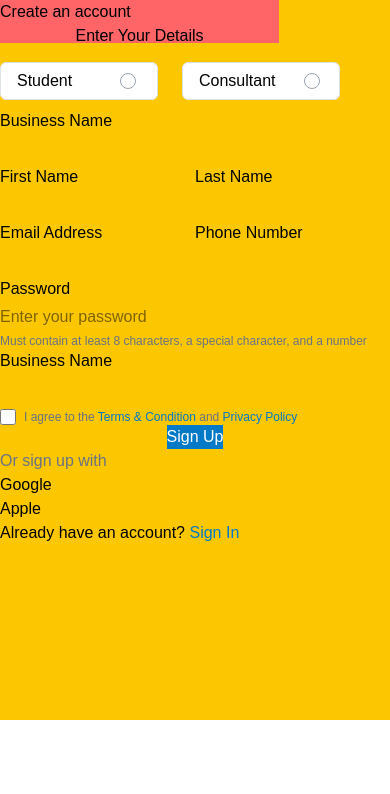
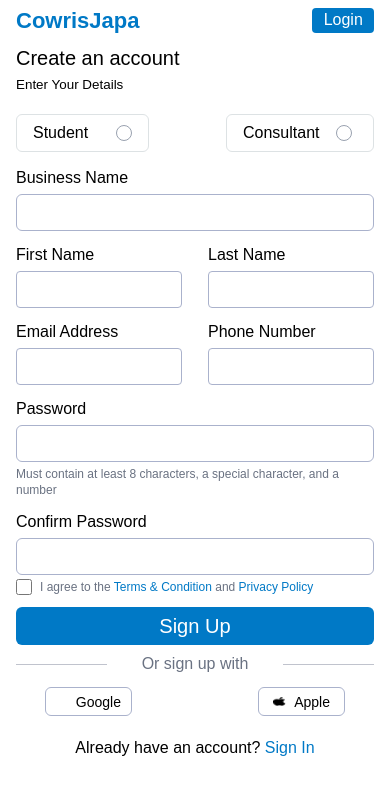
Before and after one commit to wizleriq/CowrisTech, a Next.js app: page /sign in a window 390 px wide. Shown: the top 794 px of the page. Built offline with nearby package versions, Linux system fonts and the light colour scheme; a web font is replaced by a local one.

Commit message:
Authentication Screen

```diff
--- a/app/login/page.tsx
+++ b/app/login/page.tsx
@@ -4,43 +4,41 @@
 import Study from '@/app/src/img/Study.png'
 import Image from 'next/image'
 import Link from 'next/link'
+import Nav from '../nav/page'
 
 const Page = () => {
   return (
+     <>
+      <div className="lg:hidden">
+  <Nav />
+  </div>
     <section className="w-full max-w-full mx-auto
-      lg:h-[900px] lg:bg-green-500 lg:flex lg:flex-col lg:justify-center lg:items-center">
+      lg:h-[900px] lg:bg-green-500 lg:flex lg:flex-col lg:justify-center lg:items-center
+     h-[800px] bg-white lg:px-0 px-4 items-center sm:px-2">
       {/* Left box */}
-      <div className='lg:w-full max-w-full lg:flex bg-red-300 lg:h-[900px]'>
+      <div className='lg:w-full max-w-full lg:flex bg-red-300 lg:h-[900px]  h-[300px]'>
         <div className="lg:w-full max-w-full lg:h-[900px] lg:bg-[#F6FDFF] lg:px-0 lg:flex lg:items-center lg:justify-center ">
              {/* <div className='lg:w-[194px] lg:h-[51px] lg:bg-amber-600 lg:mx-auto lg:mb-4 lg:flex lg:items-center lg:justify-center'>
         <h2 className='lg:text-[40px] lg:font-medium  lg:text-[#a2abb1] lg:flex lg:items-center lg:justify-center'>AbroadEx</h2></div> */}
          <div className="lg:w-[471px] max-w-full lg:h-[500px] lg:bg-[#ffffff] lg:p-16 flex-col lg:flex lg:items-center">
-            {/* width: 471;
-height: 556.93115234375;
-top: 106px;
-left: 100px;
-angle: 0 deg;
-opacity: 1; */}
-
           {/* Create Account Starts */}
-          <div className='lg:w-[276px] lg:h-14 bg-transparent flex-col justify-center items-center  lg:flex lg:-mt-13'>
-              <h2 className='lg:text-[28.66px] lg:font-medium lg:leading-[100%] lg:text-center'>Sign In</h2>
-            <h2 className='lg:text-[14px] lg:font-medium lg:leading-[100%] text-center mt-2'>Welcome back! Please enter your details</h2>
+          <div className='lg:w-[276px] lg:h-14 flex-col justify-center items-center lg:flex lg:-mt-13
+          w-full h-12 flex bg-green-300'>
+              <h2 className='lg:text-[28.66px] lg:font-medium lg:leading-[100%] lg:text-center lg:mt-0 lg:mb-0 -mb-1 mt-2  font-medium text-[20px] leading-[100%]'>Sign In</h2>
+            <h2 className='lg:text-[14px] lg:font-medium lg:leading-[100%] text-center mt-2 text-[#565656]'>Welcome back! Please enter your details</h2>
           </div>
-
           {/* Student and Consultant Ends */}
 
            {/* Form Starts */}
            <form className="lg:mt-5 lg:space-y-4 text-label">
-
   {/* Business Name */}
   <div className="flex flex-col lg:w-[384.26px]">
-    <label className="mb-1">Email</label>
+    <label className="lg:mb-2 mb-1 lg:mt-0 mt-3">Email</label>
     <input
       type="text"
       name="business_name"
-      className="lg:w-[384.26px] lg:h-[40px] lg:px-3 lg:text-sm lg:rounded-md lg:border lg:border-[#AAB2CC] lg:outline-none"
-      placeholder="Enter your email"
+      className="lg:w-[384.26px] lg:h-[40px] lg:px-3 lg:text-sm lg:rounded-md lg:border
+      lg:border-[#AAB2CC] lg:outline-none w-full h-[37px] rounded-md text-sm border border-[#AAB2CC]"
       required
     />
   </div>
@@ -49,43 +47,46 @@
 
   {/* Business Name 4 */}
   <div className="flex flex-col">
-  <label className="mb-1">Password</label>
+  <label className="lg:mb-2 mb-1 lg:mt-0 mt-3">Password</label>
   <input
     type="password"
     name="password"
-    className="lg:w-[384.26px] lg:h-10 lg:px-3 lg:text-sm lg:rounded-md lg:border lg:border-[#AAB2CC] lg:outline-none"
-    placeholder="Enter your password"
-    required
-  />
+    className="lg:w-[384.26px] lg:h-[40px] lg:px-3 lg:text-sm lg:rounded-md lg:border
+      lg:border-[#AAB2CC] lg:outline-none w-full h-[37px] rounded-md text-sm border border-[#AAB2CC]"
+      required
+    />
   <div className="text-xs text-gray-500 mt-1 lg:text-[11.74px] lg:font-medium">
 
     <label className="flex  justify-between items-center gap-2">
       <div className='flex justify-between lg:w-[100px]'>
          <input type="checkbox" className="form-checkbox h-4 w-4">
 </input>
-  <span>Remember me</span>
+
+  <span className='lg:ml-0 ml-1'>Remember me</span>
       </div>
       <Link href='/password'>
    <span className='text-[#0079C6]'>Forgot password?</span>
    </Link>
 </label>
   </div>
-
-
 </div>
 
   {/* Submit button */}
   <div className="flex justify-center lg:mt-6  lg:w-[384px] lg:h-[40px]">
-    <button
+    {/* <button
       type="submit"
       className="bg-[#0079C6] text-white lg:w-[384px] lg:h-[40px] lg:rounded-md lg:text-[20.12px] font-medium"
+    > */}
+     <button
+      type="submit"
+      className="bg-[#0079C6] text-white lg:w-full lg:mb-5 mb-1 mt-3 lg:h-[40px] w-full h-[38px] lg:rounded-md lg:text-[20.12px] font-medium
+      rounded-md text-[20.12px]"
     >
       Sign In
     </button>
   </div>
 
-
-  <div className='lg:w-[384px]  lg:bg-transparent lg:h-3.5 lg:flex lg:flex-row lg:justify-between lg:text-center lg:items-center'>
+  <div className='hidden lg:w-[384px]  lg:bg-transparent lg:h-3.5 lg:flex lg:flex-row lg:justify-between lg:text-center lg:items-center'>
     <div className='lg:w-[170px]  lg:h-px lg:bg-[#C0C3CD]'>
 
     </div>
@@ -100,10 +101,29 @@
 
 
   </div>
-  <div className="lg:w-[384px] lg:h-10 lg:px-0 lg:text-sm lg:flex lg:justify-between lg:items-center lg:bg-transparent">
+ {/* Small Screen */}
+   <div className='lg:hidden w-full bg-transparent h-3.5 flex flex-row justify-between text-center items-center'>
+    <div className='w-[240px] h-px bg-[#C0C3CD]'>
+
+    </div>
+
+    <div className='w-[120.4px] h-[13.3px] bg-transparent flex text-center items-center justify-center'>
+      <h2 className="text-gray-500 text-[12.6px] font-medium text-center items-center justify-center">Or</h2>
+    </div>
+
+     <div className='w-[240px] h-px bg-[#C0C3CD]'>
+
+    </div>
+
+
+  </div>
+  {/* Small Screen Ends */}
+
+  <div className="lg:w-[384px] lg:h-10 lg:px-0 text-sm flex justify-between items-center bg-transparent
+  w-[300px] h-[37px] mt-3 mx-auto">
      <div className="lg:w-[170.1px] lg:h-[31px] lg:px-4 lg:text-sm lg:rounded-md lg:bg-transaparent lg:border
      lg:flex lg:justify-between lg:items-center lg:border-[#AAB2CC] lg:outline-none">
-         <div className="relative lg:w-[13px] lg:flex lg:justify-between lg:items-center lg:bg-transparent lg:h-[9.4px]">
+    <div className="relative lg:w-[13px] lg:flex lg:justify-between lg:items-center lg:bg-transparent lg:h-[9.4px]">
          <Image
       src={Goggle}
       alt="Profile Image"
@@ -115,12 +135,12 @@
     </div>
    <div className="lg:w-[170.1px] lg:h-[31px] lg:px-4 lg:text-sm lg:rounded-md lg:bg-transaparent lg:border
      lg:flex lg:justify-between lg:items-center lg:border-[#AAB2CC] lg:outline-none">
-         <div className="relative lg:w-[13px] lg:flex lg:justify-between lg:items-center lg:bg-transparent lg:h-[9.4px]">
+          <div className="relative w-[13px] h-[9.4px] flex justify-between items-center bg-transparent ">
          <Image
       src={Apple}
       alt="Profile Image"
       fill
-      className="object-fill lg:w-[13px] lg:h-[9.4px] lg:justify-between lg:items-center"   /* or object-contain */
+     className="object-fill w-[13px] h-[9.4px] justify-between items-center"
     />
     </div>
      <h2>Sign in with Apple</h2>
@@ -132,22 +152,14 @@
     <h2 className=''>Already have an account? <span className='text-[#0079C6]'>Sign Up</span></h2>
   </div>
   </Link>
-
-
-
-
-
 </form>
-
-
         </div>
         <div>
-
         </div>
       </div>
 
       {/* Right box */}
-      <div className="lg:w-full max-w-full lg:h-[900px] lg:bg-[#ffffff] lg:flex lg:justify-center lg:items-center">
+      <div className="hidden lg:w-full max-w-full lg:h-[900px] lg:bg-[#ffffff] lg:flex lg:justify-center lg:items-center">
          <div className="lg:w-[442px] lg:h-[539px] max-w-full lg:bg-[#ffffff] lg:rounded-md">
        <Image
       src={Study}
@@ -160,6 +172,7 @@
 
 
     </section>
+    </>
   )
 }
 
--- /dev/null
+++ b/app/nav/page.tsx
@@ -0,0 +1,26 @@
+import { Section } from 'lucide-react'
+import React from 'react'
+
+const page = () => {
+  return (
+    <section className='lg:hidde w-full h-[40px] flex justify-between items-center p-4'>
+        <div
+        className="
+          w-full lg:h-[29px] lg:bg-transparent flex justify-between items-center lg:text-[#0079C6]
+          text-[#0079C6]
+        "
+      >
+        <h2 className="font-inria font-semibold eading-[100%] text-[22px]">
+          CowrisJapa
+        </h2>
+      </div>
+
+      <div className='w-[71px] h-[25px] p-2 bg-[#0079C6] rounded-sm flex justify-center items-center text-center'>
+       <h1 className='justify-center items-center text-center text-white'>Login</h1>
+      </div>
+
+    </section>
+  )
+}
+
+export default page
--- a/app/sign/page.tsx
+++ b/app/sign/page.tsx
@@ -4,68 +4,67 @@
 import Study from '@/app/src/img/Study.png'
 import Image from 'next/image'
 import Link from 'next/link'
+import Nav from '../nav/page'
 
 const Page = () => {
   return (
-    <section className="lg:w-full max-w-full mx-auto
-      lg:h-[1000px] lg:bg-green-500 lg:flex lg:flex-col lg:justify-center lg:items-center
-      w-full h-[720px] bg-yellow-400">
+     <>
+      <div className="lg:hidden">
+  <Nav />
+</div>
+    {/* // <section className="w-full bg-yellow-400 px-4 sm:px-2 lg:px-0"> */}
+    <section className="lg:w-full max-w-full mx-auto lg:border-0 border-b-[#F6FDFF]
+      lg:h-[1000px] lg:bg-green-500 lg:flex lg:mt-0 mt-2 lg:flex-col lg:justify-center lg:items-center
+      w-full h-[800px] bg-white lg:px-0 px-4 items-center sm:px-2">
       {/* Left box */}
-      <div className='lg:w-full max-w-full lg:flex lg:bg-red-300 lg:h-[1000px]'>
-        <div className="lg:w-full max-w-full lg:h-[1000px] lg:bg-[#F6FDFF] lg:px-12 lg:flex lg:items-center lg:justify-center ">
+      <div className='lg:w-full max-w-full lg:flex lg:bg-red-300 lg:h-[1000px] h-[300px] '>
+        <div className="lg:w-full max-w-full lg:h-[1000px] h-[300px] lg:bg-[#F6FDFF] lg:px-12 lg:flex lg:items-center lg:justify-center ">
              {/* <div className='lg:w-[194px] lg:h-[51px] lg:bg-amber-600 lg:mx-auto lg:mb-4 lg:flex lg:items-center lg:justify-center'>
         <h2 className='lg:text-[40px] lg:font-medium  lg:text-[#a2abb1] lg:flex lg:items-center lg:justify-center'>AbroadEx</h2></div> */}
-         <div className="lg:w-full max-w-full lg:h-[890px] lg:bg-[#ffffff] lg:p-16 flex-col lg:flex lg:items-center">
+         <div className="lg:w-full max-w-full lg:h-[890px] h-[200px]  lg:bg-[#ffffff] lg:p-16 flex-col lg:flex lg:items-center">
           {/* Create Account Starts */}
-          <div className='lg:w-[276px] lg:h-14 lg:bg-transparent flex flex-col justify-between item-center lg:flex lg:-mt-13
-          w-[279px] h-[43px] bg-red-400'>
-            {/* width: 279;
-height: 23;
-top: 140px;
-left: 21px;
-angle: 0 deg;
-opacity: 1; */}
-
+          <div className='lg:w-[276px] lg:h-14 lg:bg-transparent flex flex-col lg:justify-between item-center lg:flex lg:-mt-13
+          w-[279px] h-[43px] justify-left justify-between'>
             <div className='lg:w-[276px] lg-[36px] bg-transparent flex lg:justify-center '>
-              <h2 className='lg:text-[28.66px] lg:font-medium lg:leading-[100%]'>Create an account </h2>
+              <h2 className='lg:text-[28.66px] lg:font-medium lg:leading-[100%] text-[20px] font-medium leading-[100%]'>Create an account </h2>
            </div>
-           <div className='lg:w-[147px] lg:h-[19.69px] bg-transparent lg:mt-2 flex lg:justify-center item-center mx-auto '>
-            <h2 className='lg:text-[16.77px] lg:font-medium lg:leading-[100%]'>Enter Your Details</h2>
+           <div className='lg:w-[147px] lg:h-[19.69px] bg-transparent lg:mt-2 flex lg:justify-center item-center lg:mx-auto '>
+            <h2 className='lg:text-[16.77px] lg:font-medium lg:leading-[100%] sm:text-[#565656]
+            text-[13.41px] font-medium leading-[100%]'>Enter Your Details</h2>
            </div>
           </div>
           {/* Student and Consultant Starts */}
-          <div className="w-[340px] h-14 bg-transparent flex justify-between items-center mt-2.5">
+          <div className="lg:w-[340px] lg:h-14 mx-auto w-full h-[43px] flex justify-between items-center mt-5 lg:mt-2.5">
 
   {/* Student */}
-  <label className="relative w-[158px] h-[38px]">
+
+
+  <label className="relative lg:w-[158px] lg:h-[38px]  h-[38px] bg-transparent">
     <input type="radio" name="role" className="hidden peer" />
 
     <div className="w-full h-full bg-white border border-[#DDE2E4] rounded-md flex items-center px-4 cursor-pointer peer-checked:border-[#0079C6]">
       Student
 
       {/* Circle */}
-      <span className="w-4 h-4 rounded-full border border-gray-400 flex items-center justify-center ml-12 peer-checked:border-[#0079C6]">
+      <span className="w-4 h-4 rounded-full border border-gray-400 flex items-center justify-center lg:ml-12 ml-7 peer-checked:border-[#0079C6]">
         <span className="w-2 h-2 rounded-full bg-green-600 hidden peer-checked:block"></span>
       </span>
     </div>
   </label>
 
   {/* Consultant */}
-  <label className="relative w-[158px] h-[38px]">
+  <label className="relative lg:w-[158px] lg:h-[38px] w-[148px] h-[38px] bg-transparent">
     <input type="radio" name="role" className="hidden peer" />
 
     <div className="w-full h-full bg-white border border-[#DDE2E4] rounded-md flex items-center px-4 cursor-pointer peer-checked:border-[#0079C6]">
       Consultant
-
         {/* Circle */}
-      <span className="w-4 h-4 rounded-full border border-gray-400 flex items-center justify-center ml-7 peer-checked:border-[#0079C6]">
+      <span className="w-4 h-4 rounded-full border border-gray-400 flex items-center justify-center lg:ml-7 ml-4 peer-checked:border-[#0079C6]">
         <span className="w-2 h-2 rounded-full bg-green-600 hidden peer-checked:block"></span>
       </span>
     </div>
   </label>
-
 </div>
-
           {/* Student and Consultant Ends */}
 
            {/* Form Starts */}
@@ -73,32 +72,34 @@
 
   {/* Business Name */}
   <div className="flex flex-col">
-    <label className="mb-2">Business Name</label>
+    <label className="lg:mb-2 mb-1 lg:mt-0 mt-3">Business Name</label>
     <input
       type="text"
       name="business_name"
-      className="lg:w-[531.93px] lg:h-[40px] lg:px-3 lg:text-sm lg:rounded-md lg:border lg:border-[#AAB2CC] lg:outline-none"
+      className="lg:w-[531.93px] lg:h-[40px] lg:px-3 lg:text-sm lg:rounded-md lg:border
+      lg:border-[#AAB2CC] lg:outline-none w-full h-[37px] rounded-md text-sm border border-[#AAB2CC]"
       required
     />
   </div>
-
   {/* First Name & Last Name */}
-  <div className="flex flex-row lg:justify-between lg:space-x-4">
-    <div className="flex flex-col w-[255px]">
-      <label className="mb-2">First Name</label>
+  <div className="flex flex-row justify-between lg:space-x-4 lg:mt-0 mt-3 bg-transparent ">
+    <div className="flex flex-col lg:w-[255px] w-[166px]">
+      <label className="lg:mb-2 mb-1">First Name</label>
       <input
         type="text"
         name="first_name"
-        className="w-full lg:h-[38px] lg:px-3 lg:text-sm lg:rounded-md lg:border lg:border-[#AAB2CC] lg:outline-none"
+        className="w-full lg:h-[38px] lg:px-3 lg:text-sm lg:rounded-md
+        lg:border lg:border-[#AAB2CC] lg:outline-none h-[37px] px-3 text-sm border border-[#AAB2CC] rounded-sm"
         required
       />
     </div>
-    <div className="flex flex-col w-[255px]">
-      <label className="mb-2">Last Name</label>
+    <div className="flex flex-col lg:w-[255px] w-[166px]">
+      <label className="lg:mb-2 mb-1">Last Name</label>
       <input
         type="text"
         name="last_name"
-        className="w-full lg:h-[38px] lg:px-3 lg:text-sm lg:rounded-md lg:border lg:border-[#AAB2CC] lg:outline-none"
+       className="w-full lg:h-[38px] lg:px-3 lg:text-sm lg:rounded-md
+        lg:border lg:border-[#AAB2CC] lg:outline-none h-[37px] px-3 text-sm border border-[#AAB2CC] rounded-sm"
         required
       />
     </div>
@@ -106,22 +107,24 @@
 
 
   {/* Email & Phone */}
-  <div className="flex flex-row lg:justify-between lg:space-x-4">
-    <div className="flex flex-col w-[255px]">
-      <label className="mb-2">Email Address</label>
+  <div className="flex flex-row justify-between lg:space-x-4 lg:mt-0 mt-3 bg-transparent">
+    <div className="flex flex-col lg:w-[255px] w-[166px]">
+      <label className="lg:mb-2 mb-1">Email Address</label>
       <input
         type="email"
         name="email"
-        className="w-full lg:h-[38px] lg:px-3 lg:text-sm lg:rounded-md lg:border lg:border-[#AAB2CC] lg:outline-none"
+       className="w-full lg:h-[38px] lg:px-3 lg:text-sm lg:rounded-md
+        lg:border lg:border-[#AAB2CC] lg:outline-none h-[37px] px-3 text-sm border border-[#AAB2CC] rounded-sm"
         required
       />
     </div>
-    <div className="flex flex-col w-[255px]">
-      <label className="mb-2">Phone Number</label>
+     <div className="flex flex-col lg:w-[255px] w-[166px]">
+      <label className="lg:mb-2 mb-1">Phone Number</label>
       <input
         type="text"
         name="phone"
-        className="w-full lg:h-[38px] lg:px-3 lg:text-sm lg:rounded-md lg:border lg:border-[#AAB2CC] lg:outline-none"
+       className="w-full lg:h-[38px] lg:px-3 lg:text-sm lg:rounded-md
+        lg:border lg:border-[#AAB2CC] lg:outline-none h-[37px] px-3 text-sm border border-[#AAB2CC] rounded-sm"
         required
       />
     </div>
@@ -130,27 +133,27 @@
   {/* Business Name 3 */}
 {/* Second-to-last Business Name → Password */}
 <div className="flex flex-col">
-  <label className="mb-1">Password</label>
+  <label className="lg:mb-2 mb-1 lg:mt-0 mt-3">Password</label>
   <input
     type="password"
     name="password"
-    className="lg:w-[531.93px] lg:h-[40px] lg:px-3 lg:text-sm lg:rounded-md lg:border lg:border-[#AAB2CC] lg:outline-none"
-    placeholder="Enter your password"
-    required
-  />
+   className="lg:w-[531.93px] lg:h-[40px] lg:px-3 lg:text-sm lg:rounded-md lg:border
+      lg:border-[#AAB2CC] lg:outline-none w-full h-[37px] rounded-md text-sm border border-[#AAB2CC]"
+      required
+    />
   <p className="text-xs text-gray-500 mt-1 lg:text-[11.74px] lg:font-medium">
     Must contain at least 8 characters, a special character, and a number
   </p>
 </div>
 
-
   {/* Business Name 4 */}
   <div className="flex flex-col">
-    <label className="mb-2">Business Name</label>
+    <label className="lg:mb-2 mb-1 lg:mt-0 mt-3">Confirm Password</label>
     <input
       type="text"
       name="business_name_4"
-      className="lg:w-[531.93px] lg:h-[40px] lg:px-3 lg:text-sm lg:rounded-md lg:border lg:border-[#AAB2CC] lg:outline-none"
+       className="lg:w-[531.93px] lg:h-[40px] lg:px-3 lg:text-sm lg:rounded-md lg:border
+      lg:border-[#AAB2CC] lg:outline-none w-full h-[37px] rounded-md text-sm border border-[#AAB2CC]"
       required
     />
      <p className="text-xs text-gray-500 mt-1 lg:text-[11.74px] lg:font-medium">
@@ -164,55 +167,60 @@
   </div>
 
   {/* Submit button */}
-  <div className="flex justify-center lg:mt-6">
+  {/* <div className="flex justify-center lg:mt-6 lg:w-full lg:h-[40px] w-full h-[38px] bg-red-transparent lg:mb-5 mb-1 mt-3"> */}
     <Link href='/verifyemail'>
     <button
       type="submit"
-      className="bg-[#0079C6] text-white lg:w-[389px] lg:h-[40px] lg:rounded-md lg:text-[20.12px] font-medium"
+      className="bg-[#0079C6] text-white lg:w-full lg:mb-5 mb-1 mt-3 lg:h-[40px] w-full h-[38px] lg:rounded-md lg:text-[20.12px] font-medium
+      rounded-md text-[20.12px]"
     >
       Sign Up
     </button>
     </Link>
-  </div>
+  {/* </div> */}
 
-
-  <div className='lg:w-[531.93px]  lg:bg-transparent lg:h-3.5 lg:flex lg:flex-row lg:justify-between lg:text-center lg:items-center'>
-    <div className='lg:w-[170px]  lg:h-px lg:bg-[#C0C3CD]'>
+  <div className='lg:w-[531.93px] lg:bg-transparent lg:h-3.5 lg:mt-0 mt-2 flex flex-row justify-between text-center items-center
+  w-full h-3.5 '>
+    <div className='lg:w-[170px]  lg:h-px lg:bg-[#C0C3CD] w-[91.44px] h-px bg-[#C0C3CD]'>
 
     </div>
 
-    <div className='lg:w-[120.4px] lg:h-[13.3px] lg:bg-transparentlg:flex lg:text-center lg:items-center lg:justify-center'>
+    <div className='lg:w-[120.4px] lg:h-[13.3px] lg:bg-transparent flex text-center items-center justify-center
+    w-[120.1px] h-[15px]'>
       <h2 className="text-gray-500 lg:text-[12.6px] lg:font-medium lg:text-center lg:items-center lg:justify-center">Or sign up with</h2>
     </div>
 
-     <div className='lg:w-[170px]  lg:h-px lg:bg-[#C0C3CD]'>
+     <div className='lg:w-[170px]  lg:h-px lg:bg-[#C0C3CD] w-[91.44px] h-px bg-[#C0C3CD]'>
 
     </div>
 
 
   </div>
 
-  <div className="lg:w-[531.93px] lg:h-10 lg:px-3 lg:text-sm lg:flex lg:justify-between lg:items-center lg:bg-transparent">
-     <div className="lg:w-[137.1px] lg:h-[31px] lg:px-8 lg:text-sm lg:rounded-md lg:bg-transaparent lg:border
-     lg:flex lg:justify-between lg:items-center lg:border-[#AAB2CC] lg:outline-none">
-         <div className="relative lg:w-[13px] lg:flex lg:justify-between lg:items-center lg:bg-transparent lg:h-[9.4px]">
+  <div className="lg:w-[531.93px] lg:h-10 lg:mx-0 lg:mt-0 lg:px-3 text-sm flex justify-between items-center lg:bg-transparent
+  w-[300px] h-[37px] mt-3 mx-auto">
+
+     <div className="lg:w-[137.1px] lg:h-[31px] lg:px-8 text-sm rounded-md bg-transaparent border
+     flex justify-between items-center w-[87px] h-[29px] px-2.5 border-[#AAB2CC] outline-none">
+      <div className="relative lg:w-[13px] lg:flex lg:justify-between lg:items-center lg:bg-transparent lg:h-[9.4px]">
          <Image
       src={Goggle}
       alt="Profile Image"
       fill
-      className="object-fill lg:w-[13px] lg:h-[9.4px] lg:justify-between lg:items-center"
+      className="object-fill lg:w-[13px] lg:h-[9.4px] lg:justify-between lg:items-center"   /* or object-contain */
     />
     </div>
      <h2> Google</h2>
     </div>
-    <div className="lg:w-[137.1px] lg:h-[31px] lg:px-8 lg:text-sm lg:rounded-md lg:bg-transaparent lg:border
-     lg:flex lg:justify-between lg:items-center lg:border-[#AAB2CC] lg:outline-none">
-         <div className="relative lg:w-[13px] lg:flex lg:justify-between lg:items-center lg:bg-transparent lg:h-[9.4px]">
+
+    <div className="lg:w-[137.1px]  lg:h-[31px] lg:px-8 text-sm rounded-md bg-transaparent border
+     flex justify-between items-center w-[87px] h-[29px] px-3.5 border-[#AAB2CC] outline-none">
+         <div className="relative w-[13px] h-[9.4px] flex justify-between items-center bg-transparent ">
          <Image
       src={Apple}
       alt="Profile Image"
       fill
-      className="object-fill lg:w-[13px] lg:h-[9.4px] lg:justify-between lg:items-center"
+     className="object-fill w-[13px] h-[9.4px] justify-between items-center"
     />
     </div>
      <h2>Apple</h2>
@@ -220,7 +228,7 @@
   </div>
 
   <Link href="/login">
-  <div className='lg-mx-auto lg:bg-transparent lg:w-[531.93px] lg:flex lg:items-center lg:justify-center lg:h-6'>
+  <div className='mx-auto lg:bg-transparent lg:w-[531.93px] h-6 lg:mt-0 mt-4 flex items-center justify-center '>
     <h2 className=''>Already have an account? <span className='text-[#0079C6]'>Sign In</span></h2>
   </div>
   </Link>
@@ -340,6 +348,7 @@
 
 
     </section>
+    </>
   )
 }
 
```
